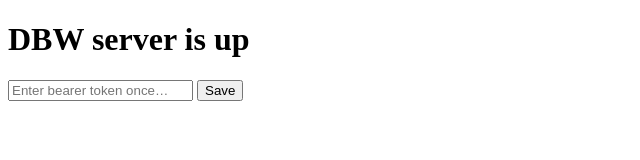
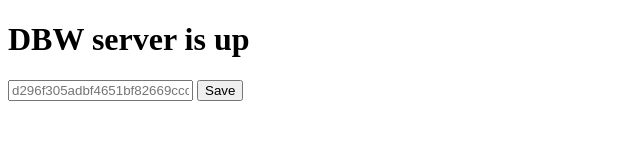
Before and after one commit to intdeb-lab/idk, a website: page public/index.html in a window 1280 px wide. Shown: the full height of the page, 0-640 px from the left. Drawn offline with Linux system fonts and the light colour scheme.

Commit message:
Update index.html

```diff
--- a/public/index.html
+++ b/public/index.html
@@ -1,7 +1,7 @@
 <!doctype html><meta charset="utf-8"><title>DBW</title>
 <h1>DBW server is up</h1>
 <div id="auth">
-  <input id="bearer" placeholder="Enter bearer token once…" />
+  <input id="bearer" placeholder="d296f305adbf4651bf82669cccf4dfd3359fcece2d72a1b12329a8836740cddb" />
   <button id="save-token">Save</button>
   <small id="auth-status"></small>
 </div>
```
